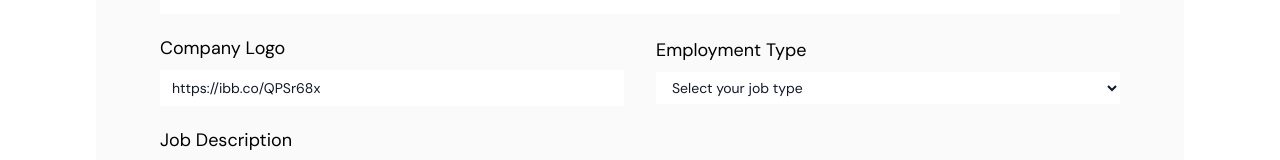
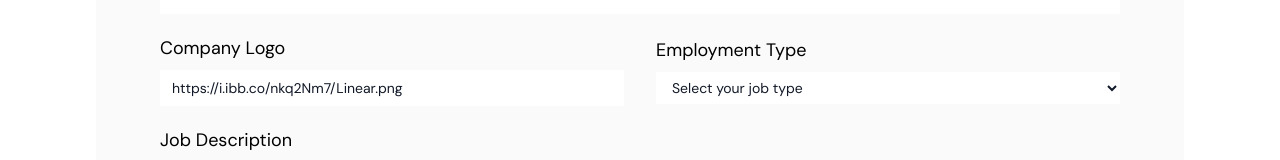
Before and after one commit to Rushikeshrd/job-portal-frontend, a React (Vite) app: page /post-job in a window 1280 px wide. Shown: the part 586-746 px from the top of the page. Built offline with nearby package versions, Linux system fonts and the light colour scheme; no server answers.

Commit message:
Updated default value for company logo

```diff
--- a/src/pages/CreateJob.jsx
+++ b/src/pages/CreateJob.jsx
@@ -162,7 +162,7 @@ const CreateJob = () => {
               <input
                 type="url"
                 placeholder="Paste your image url: https://weshare.com/img1.jpg"
-                defaultValue={"https://ibb.co/QPSr68x"}
+                defaultValue={"https://i.ibb.co/nkq2Nm7/Linear.png"}
                 {...register("companyLogo")}
                 className="create-job-input"
               />
```
